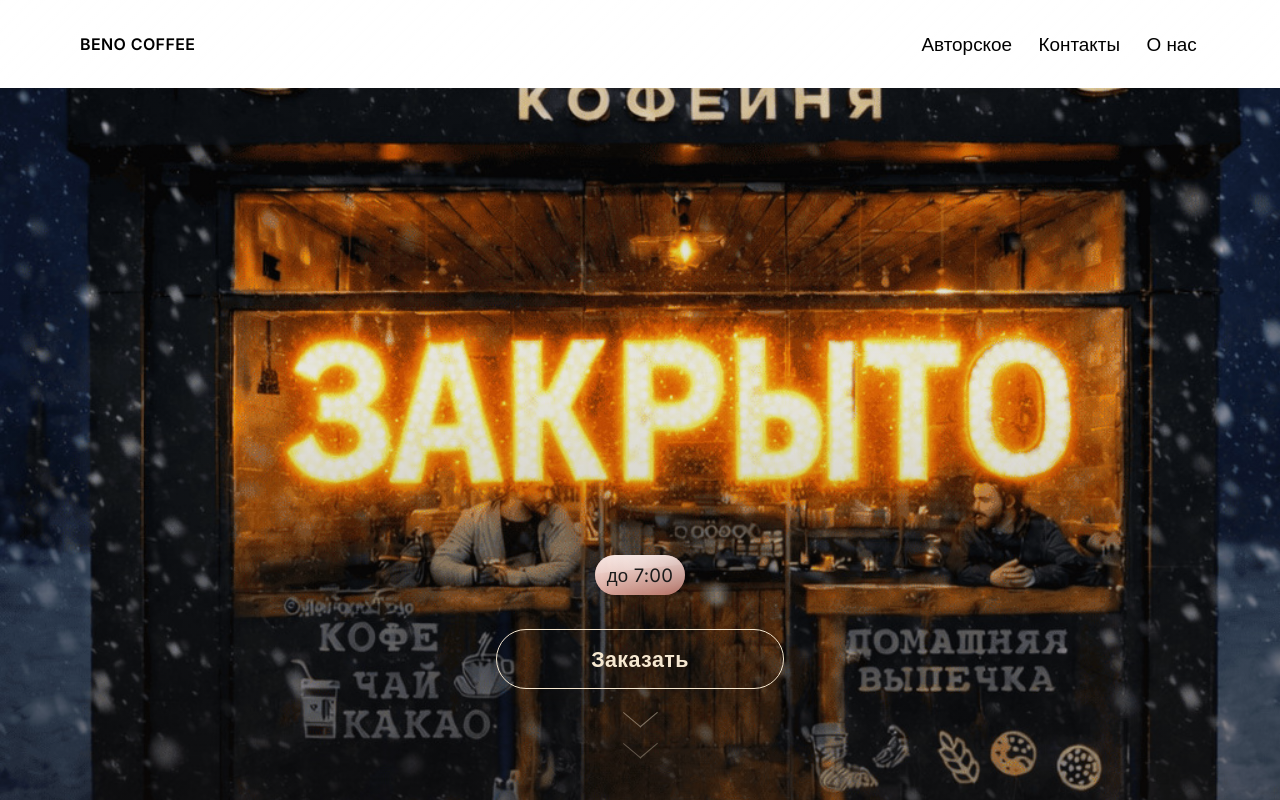
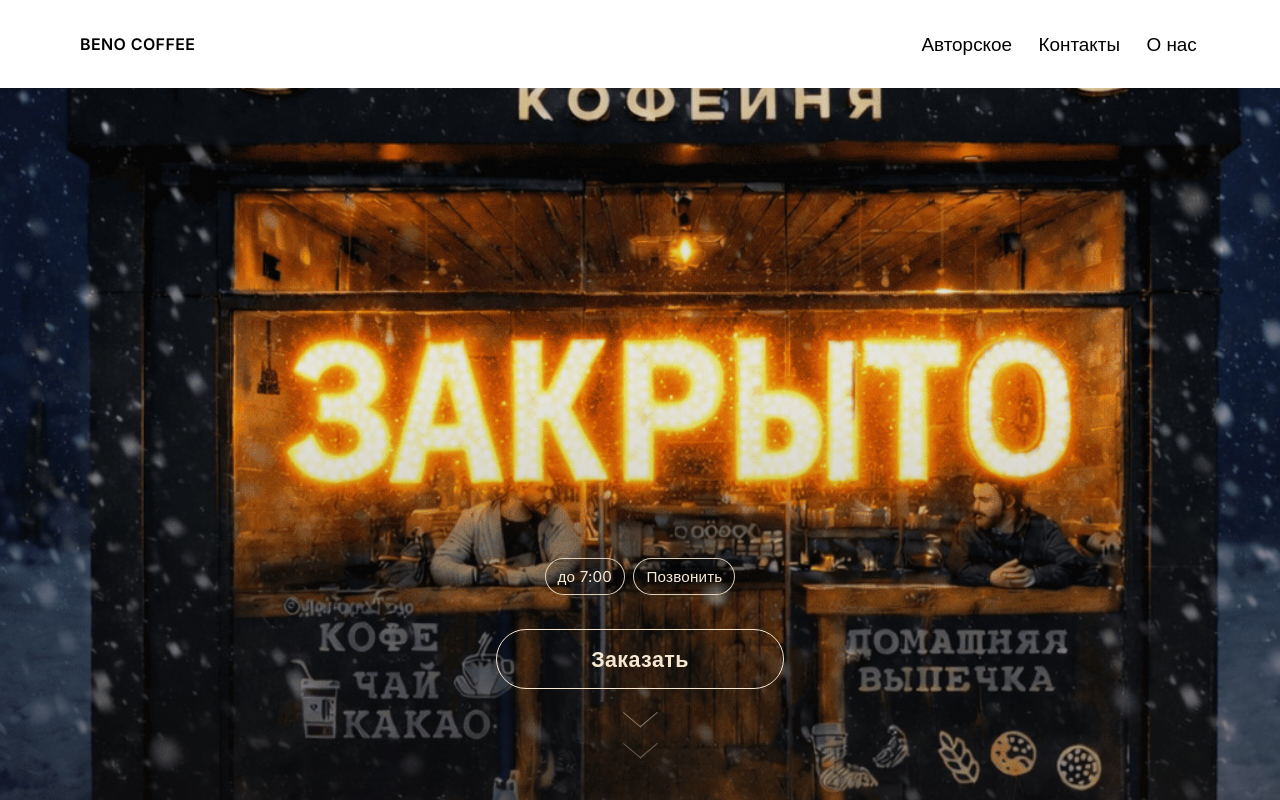
Before and after one commit to ALDYNEC-07/beno-coffe, a Next.js app: page / in a window 1280 px wide. Shown: the top 800 px of the page. Built offline with nearby package versions, Linux system fonts and the light colour scheme; no server answers; a web font is replaced by a local one.

Commit message:
поправил стили кнопок в герое

```diff
--- a/src/components/Hero/Hero.module.css
+++ b/src/components/Hero/Hero.module.css
@@ -89,8 +89,33 @@
   pointer-events: none;
 }
 
-.orderStatus .pill {
-  font-size: clamp(1rem, 2.2vw, 1.16rem);
+.orderTopRow {
+  display: flex;
+  align-items: center;
+  gap: 0.52rem;
+}
+
+.orderCallButton.pill {
+  pointer-events: auto;
+  justify-content: center;
+  text-decoration: none;
+  color: #f6e8d1;
+  border: 1px solid rgba(246, 232, 209, 0.88);
+  background: rgba(0, 0, 0, 0.14);
+  transition: transform 0.2s ease, box-shadow 0.2s ease,
+    background-color 0.2s ease;
+}
+
+.orderCallButton.pill:hover,
+.orderCallButton.pill:focus-visible {
+  transform: translateY(-1px);
+  box-shadow: 0 10px 22px rgba(34, 24, 17, 0.2);
+  background: rgba(0, 0, 0, 0.22);
+}
+
+.orderCallButton.pill:focus-visible {
+  outline: 2px solid rgba(246, 232, 209, 0.82);
+  outline-offset: 2px;
 }
 
 .orderButton {
@@ -202,71 +227,16 @@
     bottom: clamp(0.8rem, 2.6vh, 1.6rem);
   }
 
+  .orderTopRow {
+    gap: 0.44rem;
+  }
+
   .orderButton {
     min-width: min(78vw, 18rem);
     padding: 0.9rem 2rem;
     font-size: calc(var(--text-base) + 2px);
   }
 
-}
-
-.mediaPill {
-  position: relative;
-  overflow: hidden;
-  border: none;
-  --pill-bg-start: rgba(233, 217, 197, 0.92);
-  --pill-bg-end: rgba(210, 186, 154, 0.7);
-  --pill-sheen-top: rgba(255, 255, 255, 0.95);
-  --pill-sheen-bottom: rgba(255, 255, 255, 0.2);
-  background: linear-gradient(135deg, var(--pill-bg-start), var(--pill-bg-end));
-  backdrop-filter: blur(16px) saturate(165%);
-  -webkit-backdrop-filter: blur(16px) saturate(165%);
-}
-
-.mediaPillOpen {
-  --pill-bg-start: rgba(194, 230, 194, 0.9);
-  --pill-bg-end: rgba(120, 175, 120, 0.7);
-}
-
-.mediaPillClosed {
-  --pill-bg-start: rgba(245, 188, 175, 0.92);
-  --pill-bg-end: rgba(205, 110, 95, 0.75);
-}
-
-.mediaPill::before {
-  content: "";
-  position: absolute;
-  inset: 0;
-  background: linear-gradient(
-    180deg,
-    var(--pill-sheen-top),
-    var(--pill-sheen-bottom)
-  );
-  opacity: 0.7;
-  pointer-events: none;
-  z-index: 0;
-}
-
-.mediaPill::after {
-  content: "";
-  position: absolute;
-  inset: -35% -10% auto -10%;
-  height: 70%;
-  background: linear-gradient(
-    120deg,
-    rgba(255, 255, 255, 0),
-    rgba(255, 255, 255, 0.45),
-    rgba(255, 255, 255, 0)
-  );
-  opacity: 0.6;
-  transform: rotate(-6deg);
-  pointer-events: none;
-  z-index: 0;
-}
-
-.mediaPill > * {
-  position: relative;
-  z-index: 1;
 }
 
 .pill {
--- a/src/components/Hero/Hero.tsx
+++ b/src/components/Hero/Hero.tsx
@@ -1,13 +1,14 @@
 /*
  Этот файл определяет главный приветственный блок сайта.
- Он показывает фоновую картинку, статус работы и кнопку заказа.
- Человек может увидеть текущее состояние кофейни и плавно перейти к меню.
+ Он показывает фоновую картинку, статус работы и кнопки действий.
+ Человек может увидеть текущее состояние кофейни, позвонить или перейти к меню.
 */
 "use client";
 
 import Image from "next/image";
 import { useEffect, useLayoutEffect, useState, type CSSProperties } from "react";
 import styles from "./Hero.module.css";
+import { contactData } from "@/components/shared/contactData";
 
 // Этот объект хранит время работы кофейни для блока на первом экране.
 const heroWorkingHours = {
@@ -30,6 +31,13 @@ const heroOrderButtonText = {
   label: "Заказать",
   ariaLabel: "Плавно перейти к меню для заказа",
   menuSelector: "#menu",
+};
+
+// Этот объект хранит текст и ссылку для кнопки звонка рядом со статусом.
+const heroCallButtonText = {
+  label: "Позвонить",
+  href: contactData.phoneLink,
+  ariaLabel: `Позвонить по номеру ${contactData.phoneText}`,
 };
 
 type HeroStyle = CSSProperties & {
@@ -148,16 +156,25 @@ export default function Hero() {
             <div className={styles.mediaShade} aria-hidden="true" />
             {/* Этот блок размещает статус, кнопку и стрелки в нижней части экрана. */}
             <div className={styles.orderButtonWrap}>
+              {/* Этот блок ставит рядом статус времени и кнопку звонка одинакового визуального размера. */}
+              <div className={styles.orderTopRow}>
                 {/* Этот элемент показывает текст с временем для заказа. */}
                 <div className={styles.orderStatus} aria-label="Время работы">
                   <span
-                  className={`${styles.pill} ${styles.mediaPill} ${
-                    isOpenNow ? styles.mediaPillOpen : styles.mediaPillClosed
-                  }`}
+                    className={`${styles.pill} ${styles.orderCallButton}`}
                     aria-live="polite"
                   >
                     <span>{currentWorkingHoursLabel}</span>
                   </span>
+                </div>
+                {/* Эта кнопка рядом со статусом позволяет быстро позвонить в кофейню. */}
+                <a
+                  className={`${styles.pill} ${styles.orderCallButton}`}
+                  href={heroCallButtonText.href}
+                  aria-label={heroCallButtonText.ariaLabel}
+                >
+                  {heroCallButtonText.label}
+                </a>
               </div>
               {/* Эта кнопка плавно ведёт пользователя к блоку меню. */}
               <button
```
Lines whose indentation alone changed are shown as unchanged.
